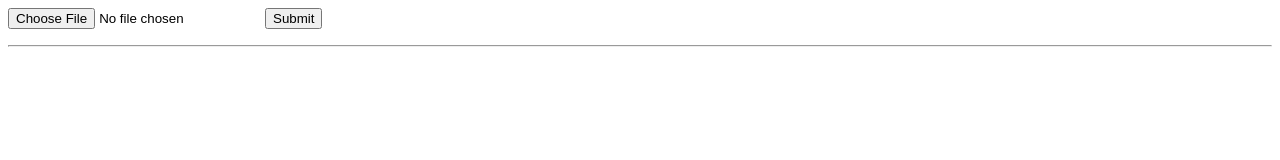
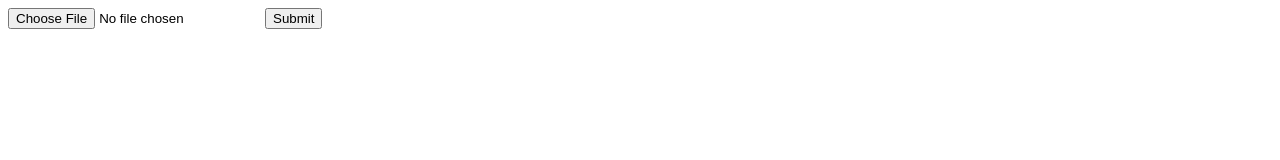
Before and after one commit to coolworld2015/upload, a website: page index.html in a window 1280 px wide. Drawn offline with Linux system fonts and the light colour scheme.

Commit message:
init commit

```diff
--- a/index.html
+++ b/index.html
@@ -1,8 +1,8 @@
 <html>
-  <head>
-    <title>NodeJS file uploading.</title>
-  </head>
-  <body>
+<head>
+<title>NodeJS file uploading.</title>
+</head>
+<body>
 	<form
 		method="post"
 		enctype="multipart/form-data"
@@ -10,6 +10,5 @@
 		<input type="file" name="file">
 		<input type="submit" value="Submit">
 	</form>
-<hr>
-
+<body>
 </html>
```
Also changed, not shown: uploads/ed_softserve.jpg (deleted).
